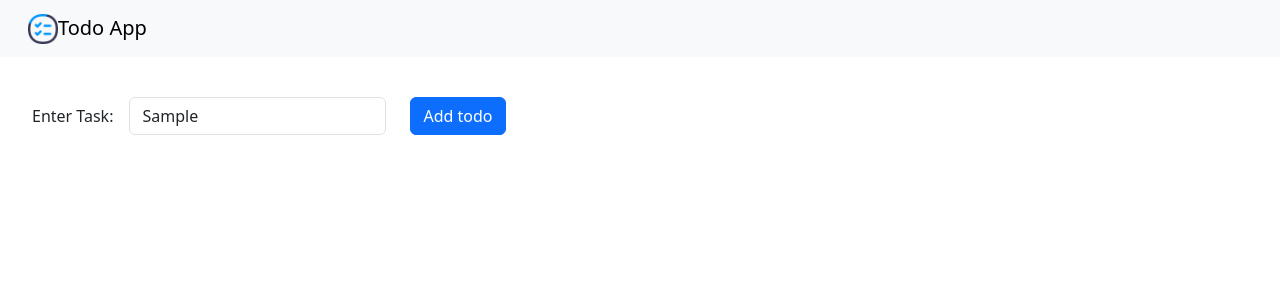
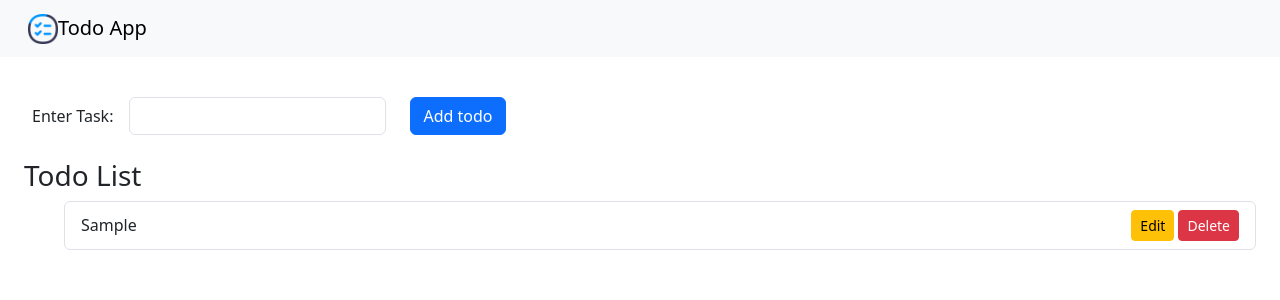
Before and after one commit to muhammad-hamza-liaqat/react.js-learning, a React (Create React App) app: page / in a window 1280 px wide. Both pictures are taken after typing "Sample" into the empty fields and a click on the button "Add todo". Shown: the top 300 px of the page. Built offline with nearby package versions, Linux system fonts and the light colour scheme.

Commit message:
todo application with local storage

```diff
--- a/src/components/Input.js
+++ b/src/components/Input.js
@@ -1,21 +1,100 @@
-import React, { useState } from 'react'
+import React, { useState, useEffect } from 'react'
 
-export default function Input() {
-    const [text, setText] = useState("");
+export default function Input () {
+  const [text, setText] = useState('')
+  const [todos, setTodos] = useState([])
+  const [isEditing, setIsEditing] = useState(false)
+  const [currentTodoIndex, setCurrentTodoIndex] = useState(null)
+
+  useEffect(() => {
+    const storedTodos = JSON.parse(localStorage.getItem('todos'))
+    if (storedTodos) {
+      setTodos(storedTodos)
+    }
+  }, [])
+
+  const addOrEditTodo = () => {
+    if (text.trim()) {
+      if (isEditing) {
+        const updatedTodos = todos.map((todo, index) =>
+          index === currentTodoIndex ? text : todo
+        )
+        setTodos(updatedTodos)
+        localStorage.setItem('todos', JSON.stringify(updatedTodos))
+        setIsEditing(false)
+        setCurrentTodoIndex(null)
+      } else {
+        const newTodos = [...todos, text]
+        setTodos(newTodos)
+        localStorage.setItem('todos', JSON.stringify(newTodos))
+      }
+      setText('')
+    }
+  }
+
+  const deleteTodo = index => {
+    const updatedTodos = todos.filter((_, i) => i !== index)
+    setTodos(updatedTodos)
+    localStorage.setItem('todos', JSON.stringify(updatedTodos))
+  }
+
+  const editTodo = index => {
+    setText(todos[index])
+    setIsEditing(true)
+    setCurrentTodoIndex(index)
+  }
 
   return (
     <>
-            <div className="row g-3 align-items-center my-4 mx-4">
-                <div className="col-auto">
-                    <label for="inputPassword6" className="col-form-label">Enter Task:</label>
+      <div className='row g-3 align-items-center my-4 mx-4'>
+        <div className='col-auto'>
+          <label htmlFor='inputTask' className='col-form-label'>
+            {isEditing ? 'Edit Task:' : 'Enter Task:'}
+          </label>
         </div>
-                <div className="col-auto">
-                    <input type="text" id="inputPassword6" className="form-control" aria-describedby="passwordHelpInline" />
+        <div className='col-auto'>
+          <input
+            type='text'
+            id='inputTask'
+            className='form-control'
+            value={text}
+            onChange={e => setText(e.target.value)}
+            aria-describedby='taskHelpInline'
+          />
         </div>
-                <div className="col-auto">
-                    <button className="btn btn-primary mx-2"> Add todo </button>
+        <div className='col-auto'>
+          <button className='btn btn-primary mx-2' onClick={addOrEditTodo}>
+            {isEditing ? 'Save' : 'Add todo'}
+          </button>
+        </div>
       </div>
 
+      <div className='mx-4'>
+        <h3>Todo List</h3>
+        <ul className='list-group'>
+          {todos.map((todo, index) => (
+            <li
+              key={index}
+              className='list-group-item d-flex justify-content-between align-items-center'
+            >
+              {todo}
+              <div>
+                <button
+                  className='btn btn-warning btn-sm mx-1'
+                  onClick={() => editTodo(index)}
+                >
+                  Edit
+                </button>
+                <button
+                  className='btn btn-danger btn-sm'
+                  onClick={() => deleteTodo(index)}
+                >
+                  Delete
+                </button>
+              </div>
+            </li>
+          ))}
+        </ul>
       </div>
     </>
   )
```
Lines whose indentation alone changed are shown as unchanged.
